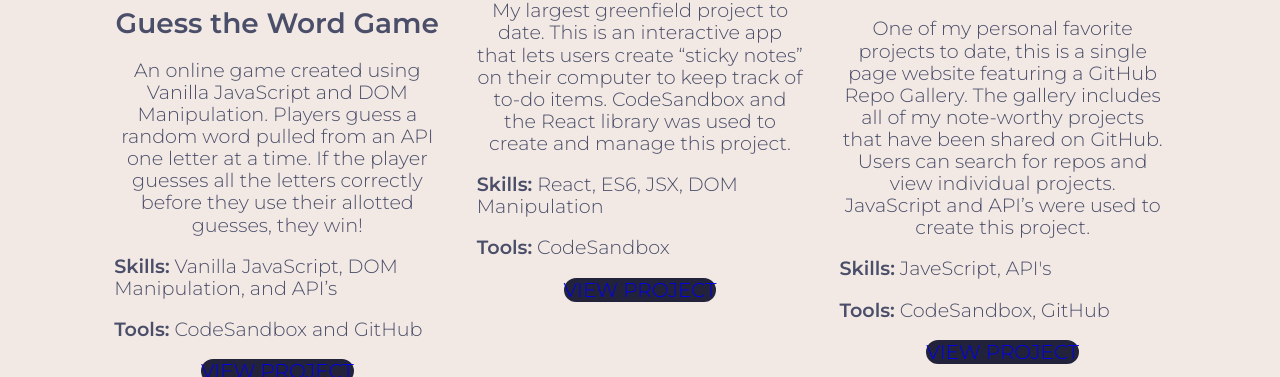
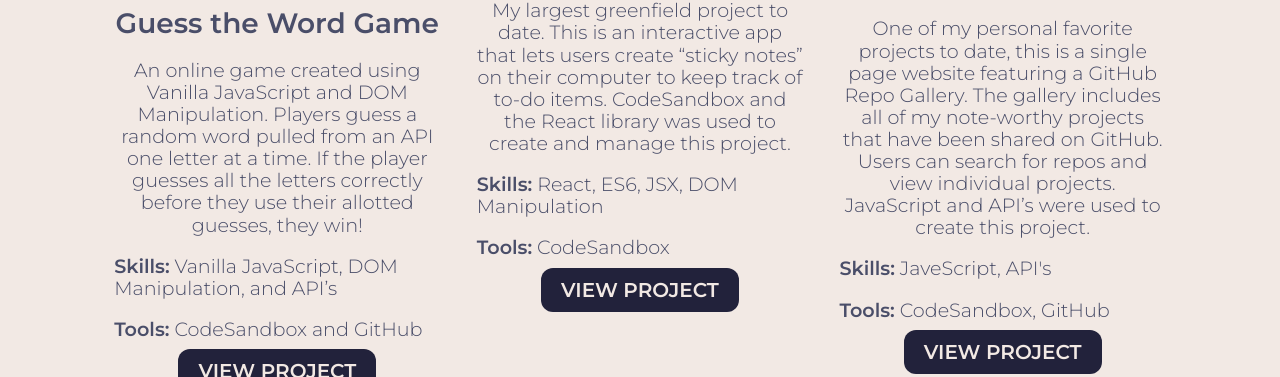
Before and after one commit to triciahumann/portfolio, a website built with Parcel: page index.html in a window 1280 px wide. Shown: the part 826-1203 px from the top of the page. Built offline with nearby package versions, Linux system fonts and the light colour scheme; a web font is replaced by a local one.

Commit message:
Updated project buttons and added padding between projects

```diff
--- a/css/main.css
+++ b/css/main.css
@@ -228,6 +228,10 @@ nav #contact-link {
   color: #22223b;
 }
 
+.project {
+  margin-bottom: 60px;
+}
+
 figure {
   margin: 0;
 }
@@ -241,25 +245,22 @@ figure {
   margin-bottom: 20px;
 }
 
-.project-button {
+a.project-button {
   background-color: #22223b;
+  color: #f2e9e4;
+  border: none;
+  padding: 10px 20px;
   border-radius: 12px;
-  width: 175px;
-  height: 35px;
   transition-duration: 0.4s;
-  margin-bottom: 60px;
-  border: none;
+  vertical-align: middle;
+  font-weight: bold;
 }
 
-.project-button:hover {
+a.project-button:hover {
   background-color: #c9a9a7;
   border: none;
 }
 
-.project-button a {
-  color: #f2e9e4;
-  vertical-align: middle;
-}
 
     /* Skills section styles */
 #skills {
@@ -490,6 +491,7 @@ i {
 
   .project {
     width: 40%;
+    padding-bottom: 40px;
   }
 
   .project-list {
```
